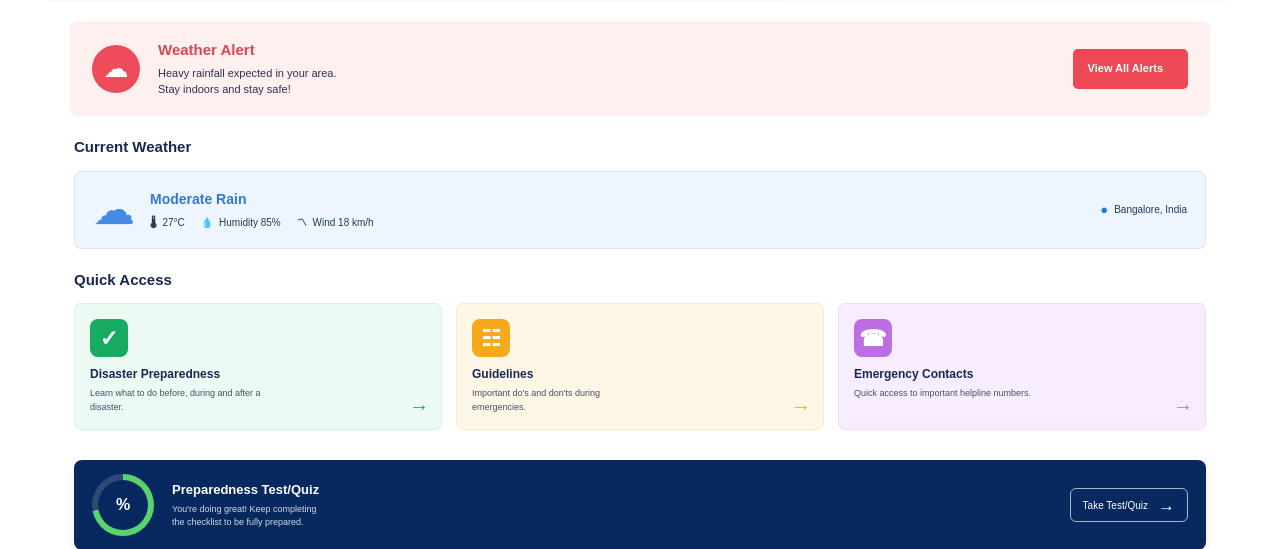
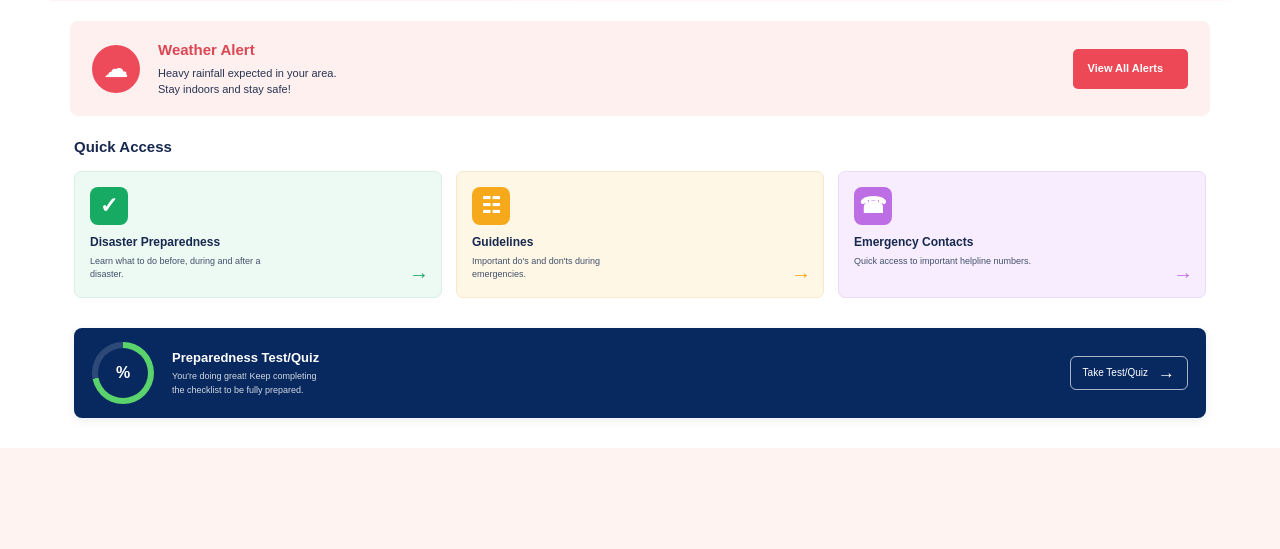
Before and after one commit to kakadraj7-del/DisasterSafe, a Flask app: page / in a window 1280 px wide. Shown: the part 463-1012 px from the top of the page. After the commit the page ends 911 px from the top, so only its background shows below. Run offline with Flask 3, Linux system fonts and the light colour scheme.

Commit message:
index page update

```diff
--- a/static/css/style.css
+++ b/static/css/style.css
@@ -651,69 +651,7 @@ main {
    CURRENT WEATHER
 ========================================================= */
 
-.weather-section {
-    padding: 20px 24px 0;
-}
 
-.weather-card {
-    width: 100%;
-    min-height: 78px;
-    padding: 12px 18px;
-    display: flex;
-    align-items: center;
-    justify-content: space-between;
-    background: #edf5ff;
-    border: 1px solid #d9e9fb;
-    border-radius: 7px;
-}
-
-.weather-main {
-    display: flex;
-    align-items: center;
-    gap: 15px;
-}
-
-.weather-icon {
-    font-size: 42px;
-    line-height: 1;
-    color: #438be6;
-}
-
-.weather-info h3 {
-    color: #3578d3;
-    font-size: 14px;
-    margin-bottom: 5px;
-}
-
-.weather-details {
-    display: flex;
-    align-items: center;
-    gap: 16px;
-    color: #263653;
-    font-size: 10px;
-}
-
-.weather-details span {
-    white-space: nowrap;
-}
-
-.weather-details b {
-    margin-right: 3px;
-}
-
-.location {
-    display: flex;
-    align-items: center;
-    gap: 6px;
-    color: #263653;
-    font-size: 10px;
-    white-space: nowrap;
-}
-
-.location-icon {
-    color: #2777d5;
-    font-size: 13px;
-}
 
 
 /* =========================================================
--- a/templates/index.html
+++ b/templates/index.html
@@ -205,65 +205,7 @@
         <!-- =========================
              CURRENT WEATHER
         ========================== -->
-        <section class="weather-section">
 
-            <h2 class="section-title">
-                Current Weather
-            </h2>
-
-            <div class="weather-card">
-
-                <div class="weather-main">
-
-                    <div class="weather-icon">
-                        ☁
-                    </div>
-
-                    <div class="weather-info">
-
-                        <h3>
-                            Moderate Rain
-                        </h3>
-
-                        <div class="weather-details">
-
-                            <span>
-                                <b>🌡</b>
-                                27°C
-                            </span>
-
-                            <span>
-                                <b>💧</b>
-                                Humidity 85%
-                            </span>
-
-                            <span>
-                                <b>〽</b>
-                                Wind 18 km/h
-                            </span>
-
-                        </div>
-
-                    </div>
-
-                </div>
-
-
-                <div class="location">
-
-                    <span class="location-icon">
-                        ●
-                    </span>
-
-                    <span>
-                        Bangalore, India
-                    </span>
-
-                </div>
-
-            </div>
-
-        </section>
 
 
         <!-- =========================
```
